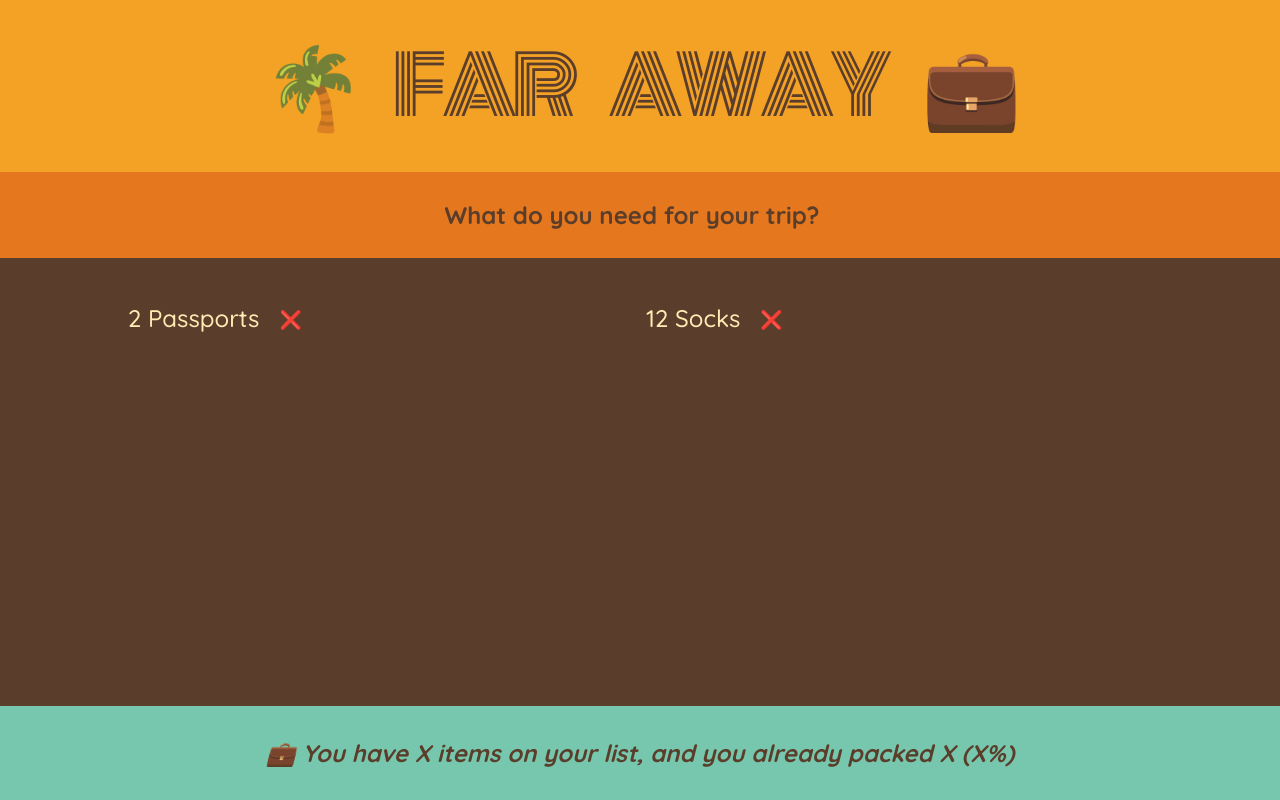
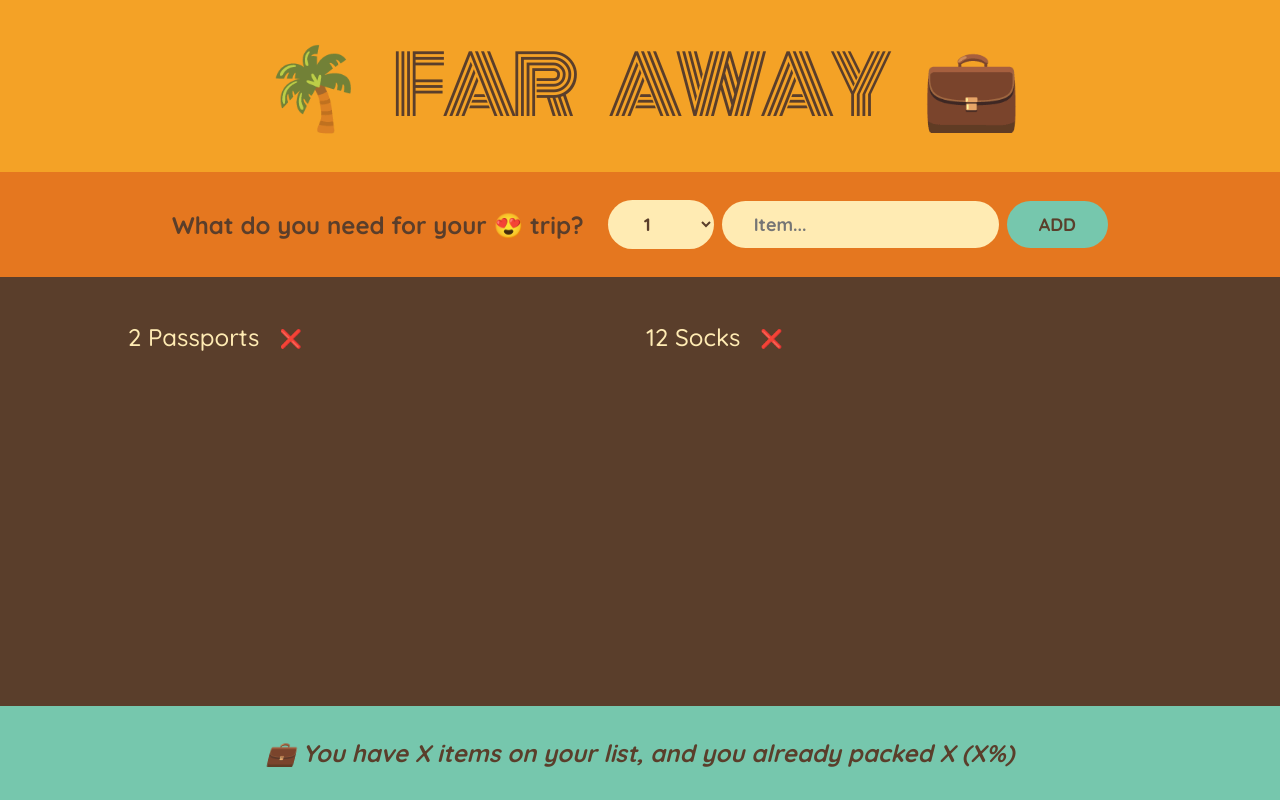
Before and after one commit to younes710/travel-list, a React (Create React App) app: page / in a window 1280 px wide. Built offline with nearby package versions, Linux system fonts and the light colour scheme.

Commit message:
Building a form and handling submissions

```diff
--- a/src/components/form/Form.jsx
+++ b/src/components/form/Form.jsx
@@ -1,10 +1,25 @@
 import styles from './form.module.css';
 
 const Form = () => {
+    const handleSubmit = (e) => {
+        e.preventDefault();
+    };
+
     return (
-        <div className={styles['add-form']}>
-            <h3>What do you need for your trip?</h3>
-        </div>
+        <form className={styles['add-form']} onSubmit={handleSubmit}>
+            <h3>What do you need for your 😍 trip?</h3>
+            <select>
+                {Array.from({ length: 20 }, (_, i) => i + 1).map(
+                    (num, index) => (
+                        <option value={num} key={num}>
+                            {num}
+                        </option>
+                    )
+                )}
+            </select>
+            <input type='text' placeholder='Item...' />
+            <button>Add</button>
+        </form>
     );
 };
 
--- a/src/components/packing-list/PackingList.jsx
+++ b/src/components/packing-list/PackingList.jsx
@@ -11,7 +11,7 @@
         <div className={styles['list']}>
             <ul>
                 {initialItems.map((item, index) => (
-                    <Item item={item} key={index} />
+                    <Item item={item} key={item.id} />
                 ))}
             </ul>
         </div>
```
